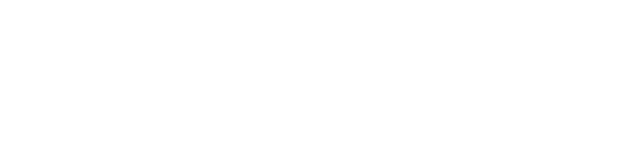
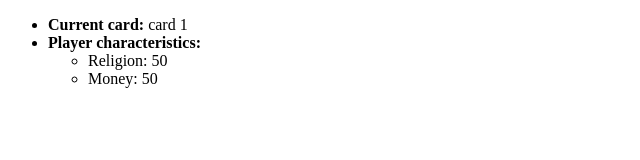
Before and after one commit to Idiru/ironHack-project-1, a plain HTML site: page index.html in a window 1280 px wide. Shown: the whole page, without its empty margins (0-640 px from the left). Drawn offline with Linux system fonts and the light colour scheme.

Commit message:
MVP done

```diff
--- a/index.html
+++ b/index.html
@@ -1,15 +1,26 @@
 <!DOCTYPE html>
 <html lang="en">
-<head>
-    <meta charset="UTF-8">
-    <meta name="viewport" content="width=device-width, initial-scale=1.0">
+  <head>
+    <meta charset="UTF-8" />
+    <meta name="viewport" content="width=device-width, initial-scale=1.0" />
     <title>Document</title>
-</head>
-<body>
+  </head>
+  <body>
+    <ul>
+      <li><strong>Current card: </strong><span class="current-card-name"></span></li>
+      <li>
+        <strong>Player characteristics:</strong>
+        <ul>
+          <li>Religion: <span class="religion"></span></li>
+          <li>Money: <span class="money"></span></li>
+        </ul>
+      </li>
+    </ul>
+
     <script src="src/card.js"></script>
     <script src="src/deck.js"></script>
     <script src="src/player.js"></script>
     <script src="src/game.js"></script>
     <script src="src/main.js"></script>
-</body>
+  </body>
 </html>
--- a/src/deck.js
+++ b/src/deck.js
@@ -34,7 +34,30 @@ const cardsStats = [
       }
 
     },
+
+    {
+      id: 2,
+      name: "card 3",
+      stats:{
+        swipeLeft: {
+            religion: 1,
+            money: -1,
+            nextCardId: 2
+          },
+          swipeRight: {
+            religion: 1,
+            money: -1,
+            nextCardId: 2
+          },
+      }
+
+    },
   ];
+
+const currentCardDisplay = document.getElementsByClassName("current-card-name")
+
+
+//const currentCardDisplay = document.getElementsByClassName("current-card-name")
 
 class Deck { //A new class to have a deck of cards
     constructor() {
@@ -49,9 +72,11 @@ class Deck { //A new class to have a deck of cards
           this.cards.push(new Card(stat)) //We create a structured Card object that we pushed into a global list of cards
         })
         this.currentCard = this.cards[0] //We define the current card
+        currentCardDisplay[0].innerHTML = this.currentCard.name
     }
 
     selectCard(choice) {
       this.currentCard = this.cards[this.currentCard.stats[choice].nextCardId] //We update the current card based on the decision of the player and the card characteristics
+      currentCardDisplay[0].innerHTML = this.currentCard.name
     }
 }
--- a/src/main.js
+++ b/src/main.js
@@ -4,4 +4,5 @@ const game = new Game();
 game.takeDecision()
 
 
+
 // Create a deck
--- a/src/player.js
+++ b/src/player.js
@@ -1,15 +1,25 @@
+const religionDisplay = document.getElementsByClassName("religion")
+const moneyDisplay = document.getElementsByClassName("money")
+
 class Player {
 
     constructor(){
         this.religion = 50
         this.money = 50
+        religionDisplay[0].innerHTML = this.religion
+        moneyDisplay[0].innerHTML = this.money
     }
+
 
     impactCharacteristics(choice, card) { //Method to impact the player's characteristics based on the choice and the current card's characteristics
         console.log(choice)
         this.religion += card.stats[choice].religion //We impact all characteristics based on the choice
         this.money += card.stats[choice].money
+        religionDisplay[0].innerHTML = this.religion
+        moneyDisplay[0].innerHTML = this.money
         return this // Maybe not needed
       }
 
+
+
 }
```
